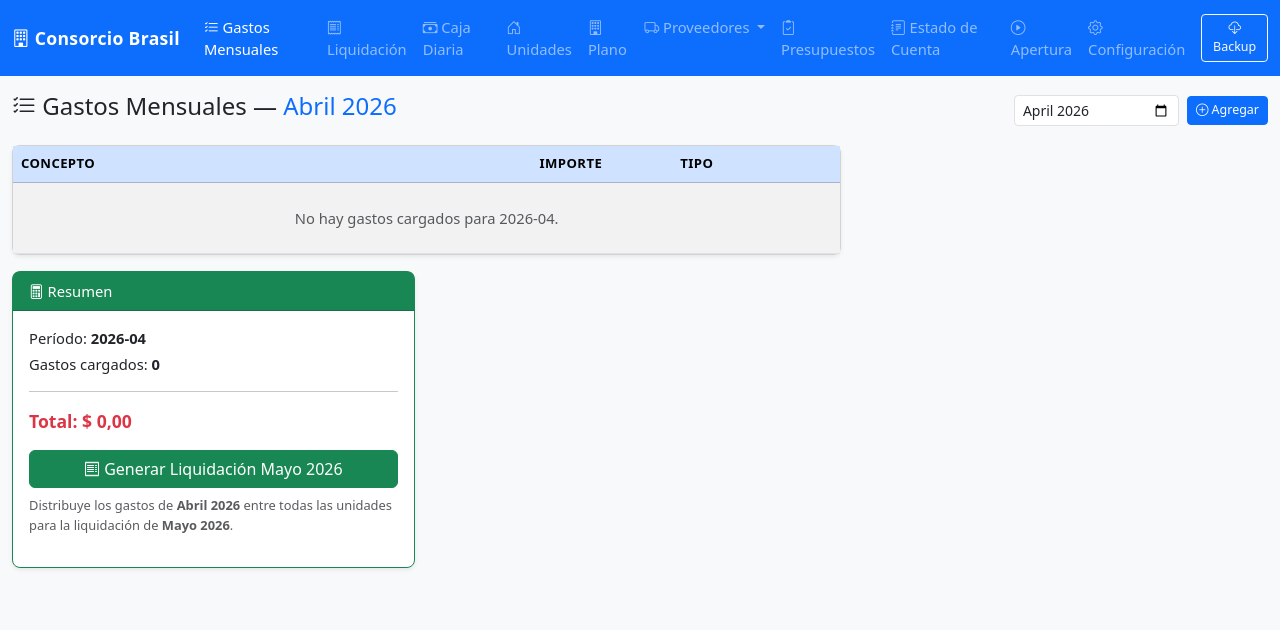
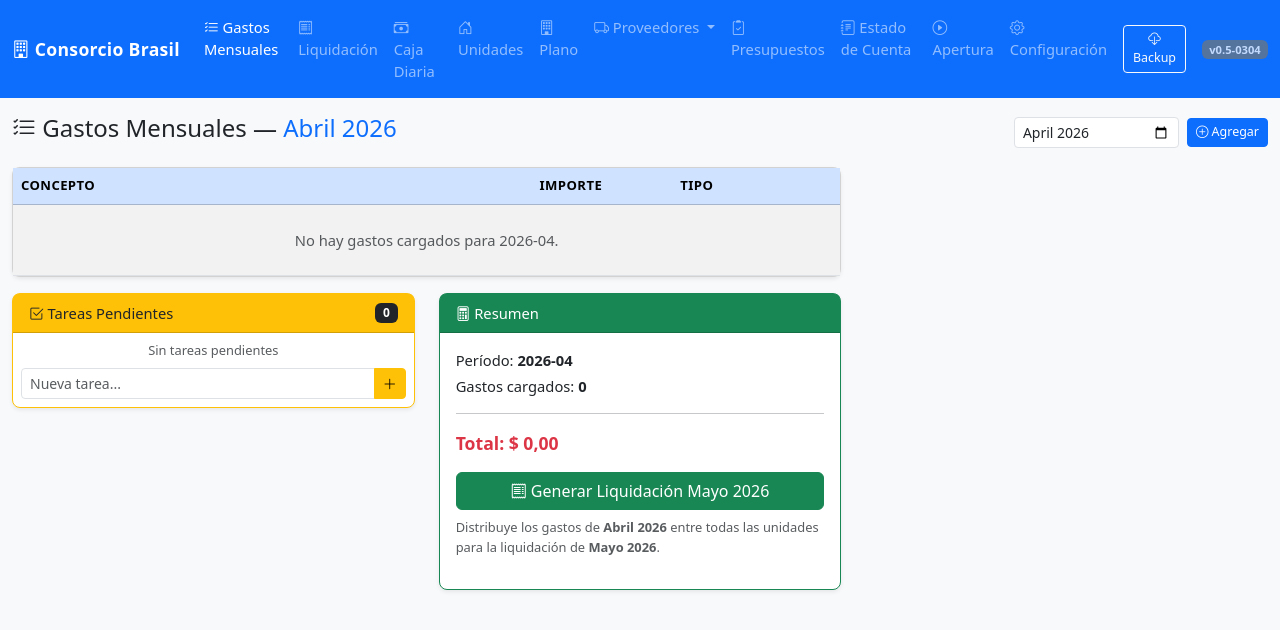
Before and after one commit to ncmartin77/consorcio, a Flask app: page /gastos in a window 1280 px wide. Shown: the top 630 px of the page. Run offline with Flask 3, Linux system fonts and the light colour scheme.

Commit message:
feat: tareas pendientes AJAX, version en navbar, v0.5-0304
- Seccion 'Tareas Pendientes' en Gastos Mensuales (AJAX, sin reload)
  persiste en hoja TAREAS del Excel; check = completar con undo de 1 item
- Version v0.5-0304 en navbar (badge), leida de version.txt via context_processor
- migrar.py agrega hoja TAREAS a instalaciones existentes

Co-Authored-By: Claude Sonnet 4.6 <noreply@anthropic.com>

```diff
--- a/app.py
+++ b/app.py
@@ -22,6 +22,17 @@ def mes_largo(periodo):
         return f"{_MESES[int(periodo[5:7]) - 1]} {periodo[:4]}"
     except Exception:
         return periodo
+
+
+@app.context_processor
+def inject_version():
+    try:
+        _vpath = os.path.join(os.path.dirname(__file__), "version.txt")
+        with open(_vpath) as _f:
+            _ver = _f.read().strip()
+    except Exception:
+        _ver = "?"
+    return {"app_version": _ver}
 
 
 def _fecha_hoy():
@@ -226,6 +237,7 @@ def gastos(periodo=None):
                                    "ultima_anterior": anteriores[0] if anteriores else None})
 
     proveedores = db.get_proveedores()
+    tareas = db.get_tareas()
     return render_template("gastos.html", gastos=gastos_list, gastos_fr=gastos_fr,
                            periodo=periodo, total=total, total_fr=total_fr,
                            prox_periodo=prox_periodo, liq_prox_cerrada=liq_prox_cerrada,
@@ -233,7 +245,7 @@ def gastos(periodo=None):
                            liq_actual_existe=liq_actual_existe,
                            liq_actual_cerrada=liq_actual_cerrada,
                            recurrentes_estado=recurrentes_estado,
-                           proveedores=proveedores)
+                           proveedores=proveedores, tareas=tareas)
 
 
 @app.route("/gastos/save", methods=["POST"])
@@ -271,6 +283,25 @@ def delete_gasto(row_num, periodo):
     db.delete_gasto(row_num)
     _recalcular_liq_si_posible(periodo)
     return redirect(url_for("gastos", periodo=periodo))
+
+
+# ---------------------------------------------------------------------------
+# TAREAS PENDIENTES (AJAX)
+# ---------------------------------------------------------------------------
+
+@app.route("/tareas/add", methods=["POST"])
+def tareas_add():
+    descripcion = (request.form.get("descripcion") or "").strip()
+    if not descripcion:
+        return jsonify({"error": "descripcion requerida"}), 400
+    tarea = db.add_tarea(descripcion)
+    return jsonify(tarea)
+
+
+@app.route("/tareas/delete/<int:tarea_id>", methods=["POST"])
+def tareas_delete(tarea_id):
+    db.delete_tarea(tarea_id)
+    return jsonify({"ok": True})
 
 
 # ---------------------------------------------------------------------------
--- a/excel_db.py
+++ b/excel_db.py
@@ -22,6 +22,7 @@ SHEET_FACTURAS = "FACTURAS"
 SHEET_PEDIDOS = "PEDIDOS_PRESUPUESTO"
 SHEET_PRESUPUESTOS = "PRESUPUESTOS"
 SHEET_GASTOS_RECURRENTES = "GASTOS_RECURRENTES"
+SHEET_TAREAS = "TAREAS"
 LIQPREFIX = "LIQUIDACIONES_"
 SHEET_LIQ_ESTADOS = "LIQUIDACIONES_ESTADO"
 _LIQ_EST_HEADER = ["periodo", "estado"]
@@ -108,6 +109,10 @@ def _init_db():
     # GASTOS_RECURRENTES
     ws = wb.create_sheet(SHEET_GASTOS_RECURRENTES)
     ws.append(["id", "concepto", "categoria"])
+
+    # TAREAS
+    ws = wb.create_sheet(SHEET_TAREAS)
+    ws.append(["id", "descripcion"])
 
     wb.save(DB_PATH)
 
@@ -823,6 +828,40 @@ def delete_gasto_recurrente(gid: int):
 
 
 # ---------------------------------------------------------------------------
+# TAREAS PENDIENTES
+# ---------------------------------------------------------------------------
+
+def get_tareas():
+    wb = _get_wb()
+    ws = _ensure_sheet(wb, SHEET_TAREAS, ["id", "descripcion"])
+    tareas = []
+    for row in ws.iter_rows(min_row=2, values_only=True):
+        if row[0] is not None:
+            tareas.append({"id": int(row[0]), "descripcion": str(row[1] or "")})
+    return tareas
+
+
+def add_tarea(descripcion: str):
+    wb = _get_wb()
+    ws = _ensure_sheet(wb, SHEET_TAREAS, ["id", "descripcion"])
+    new_id = _next_id(ws)
+    ws.append([new_id, descripcion.strip()])
+    _save_wb(wb)
+    return {"id": new_id, "descripcion": descripcion.strip()}
+
+
+def delete_tarea(tarea_id: int):
+    wb = _get_wb()
+    ws = _ensure_sheet(wb, SHEET_TAREAS, ["id", "descripcion"])
+    for i, row in enumerate(ws.iter_rows(min_row=2, values_only=True), start=2):
+        if row[0] is not None and int(row[0]) == tarea_id:
+            ws.delete_rows(i)
+            _save_wb(wb)
+            return True
+    return False
+
+
+# ---------------------------------------------------------------------------
 # FACTURAS
 # ---------------------------------------------------------------------------
 
--- a/migrar.py
+++ b/migrar.py
@@ -59,6 +59,9 @@ def migrate():
 
     if ensure_sheet(wb, "LIQUIDACIONES_ESTADO", ["periodo", "estado"]):
         changes.append("Hoja LIQUIDACIONES_ESTADO creada")
+
+    if ensure_sheet(wb, "TAREAS", ["id", "descripcion"]):
+        changes.append("Hoja TAREAS creada")
 
     if ensure_sheet(wb, "PEDIDOS_PRESUPUESTO",
                     ["id", "fecha", "descripcion", "categoria",
--- a/templates/base.html
+++ b/templates/base.html
@@ -92,6 +92,7 @@
       <a href="{{ url_for('backup') }}" class="btn btn-sm btn-outline-light ms-2" title="Backup base de datos">
         <i class="bi bi-cloud-download"></i> Backup
       </a>
+      <span class="badge bg-secondary ms-3 opacity-75" style="font-size:0.7rem">v{{ app_version }}</span>
     </div>
   </div>
 </nav>
--- a/templates/gastos.html
+++ b/templates/gastos.html
@@ -206,6 +206,42 @@
 </div>
 
 <div class="row mt-3">
+  <div class="col-lg-4 mb-3">
+    <div class="card shadow-sm border-warning">
+      <div class="card-header bg-warning text-dark d-flex justify-content-between align-items-center">
+        <span><i class="bi bi-check2-square"></i> Tareas Pendientes</span>
+        <span class="badge bg-dark" id="tareaCount">{{ tareas|length }}</span>
+      </div>
+      <div class="card-body p-2">
+        <!-- Undo banner -->
+        <div id="undoBar" class="alert alert-info py-1 px-2 mb-2 d-none d-flex justify-content-between align-items-center" style="font-size:0.85rem">
+          <span><i class="bi bi-arrow-counterclockwise"></i> "<span id="undoDesc"></span>" completada</span>
+          <button class="btn btn-sm btn-outline-primary py-0" onclick="deshacerTarea()">Deshacer</button>
+        </div>
+        <!-- Lista de tareas -->
+        <div id="tareasList">
+          {% for t in tareas %}
+          <div class="d-flex align-items-center gap-2 py-1 border-bottom tarea-item" id="tarea-{{ t.id }}">
+            <input type="checkbox" class="form-check-input mt-0" style="cursor:pointer;min-width:1rem"
+                   onchange="completarTarea({{ t.id }}, {{ t.descripcion|tojson }})">
+            <span class="flex-grow-1" style="font-size:0.9rem">{{ t.descripcion }}</span>
+          </div>
+          {% else %}
+          <p class="text-muted small text-center mb-1" id="emptyMsg">Sin tareas pendientes</p>
+          {% endfor %}
+        </div>
+        <!-- Agregar tarea -->
+        <div class="input-group input-group-sm mt-2">
+          <input type="text" class="form-control" id="nuevaTarea"
+                 placeholder="Nueva tarea..." maxlength="200"
+                 onkeydown="if(event.key==='Enter'){agregarTarea();event.preventDefault();}">
+          <button class="btn btn-warning" onclick="agregarTarea()">
+            <i class="bi bi-plus-lg"></i>
+          </button>
+        </div>
+      </div>
+    </div>
+  </div>
   <div class="col-lg-4">
     <div class="card shadow-sm border-success">
       <div class="card-header bg-success text-white">
@@ -436,6 +472,70 @@
 {% endblock %}
 {% block scripts %}
 <script>
+// ---- TAREAS PENDIENTES ----
+let lastUndo = null;
+
+function actualizarContador() {
+  const n = document.querySelectorAll('.tarea-item').length;
+  document.getElementById('tareaCount').textContent = n;
+  const empty = document.getElementById('emptyMsg');
+  if (empty) empty.style.display = n ? 'none' : 'block';
+}
+
+async function completarTarea(id, descripcion) {
+  await fetch(`/tareas/delete/${id}`, {method: 'POST'});
+  document.getElementById(`tarea-${id}`).remove();
+  actualizarContador();
+  // Mostrar undo
+  lastUndo = descripcion;
+  document.getElementById('undoDesc').textContent = descripcion;
+  document.getElementById('undoBar').classList.remove('d-none');
+}
+
+async function deshacerTarea() {
+  if (!lastUndo) return;
+  const resp = await fetch('/tareas/add', {
+    method: 'POST',
+    headers: {'Content-Type': 'application/x-www-form-urlencoded'},
+    body: 'descripcion=' + encodeURIComponent(lastUndo)
+  });
+  const t = await resp.json();
+  lastUndo = null;
+  document.getElementById('undoBar').classList.add('d-none');
+  agregarTareaDOM(t.id, t.descripcion);
+}
+
+function agregarTareaDOM(id, descripcion) {
+  const empty = document.getElementById('emptyMsg');
+  if (empty) empty.style.display = 'none';
+  const div = document.createElement('div');
+  div.className = 'd-flex align-items-center gap-2 py-1 border-bottom tarea-item';
+  div.id = `tarea-${id}`;
+  div.innerHTML = `<input type="checkbox" class="form-check-input mt-0" style="cursor:pointer;min-width:1rem"
+    onchange="completarTarea(${id}, ${JSON.stringify(descripcion)})">
+    <span class="flex-grow-1" style="font-size:0.9rem">${descripcion}</span>`;
+  document.getElementById('tareasList').appendChild(div);
+  actualizarContador();
+}
+
+async function agregarTarea() {
+  const input = document.getElementById('nuevaTarea');
+  const desc = input.value.trim();
+  if (!desc) return;
+  const resp = await fetch('/tareas/add', {
+    method: 'POST',
+    headers: {'Content-Type': 'application/x-www-form-urlencoded'},
+    body: 'descripcion=' + encodeURIComponent(desc)
+  });
+  const t = await resp.json();
+  input.value = '';
+  agregarTareaDOM(t.id, t.descripcion);
+  // Al agregar nueva, descartamos el undo anterior
+  lastUndo = null;
+  document.getElementById('undoBar').classList.add('d-none');
+}
+// ---- FIN TAREAS ----
+
 // Redirigir con mes seleccionado
 document.querySelector('input[name="p"]').addEventListener('change', function() {
   window.location.href = '{{ url_for("gastos") }}/' + this.value;
--- /dev/null
+++ b/version.txt
@@ -0,0 +1 @@
+0.5-0304
```
Also changed, not shown: CLAUDE.md (+8 -0 lines).
